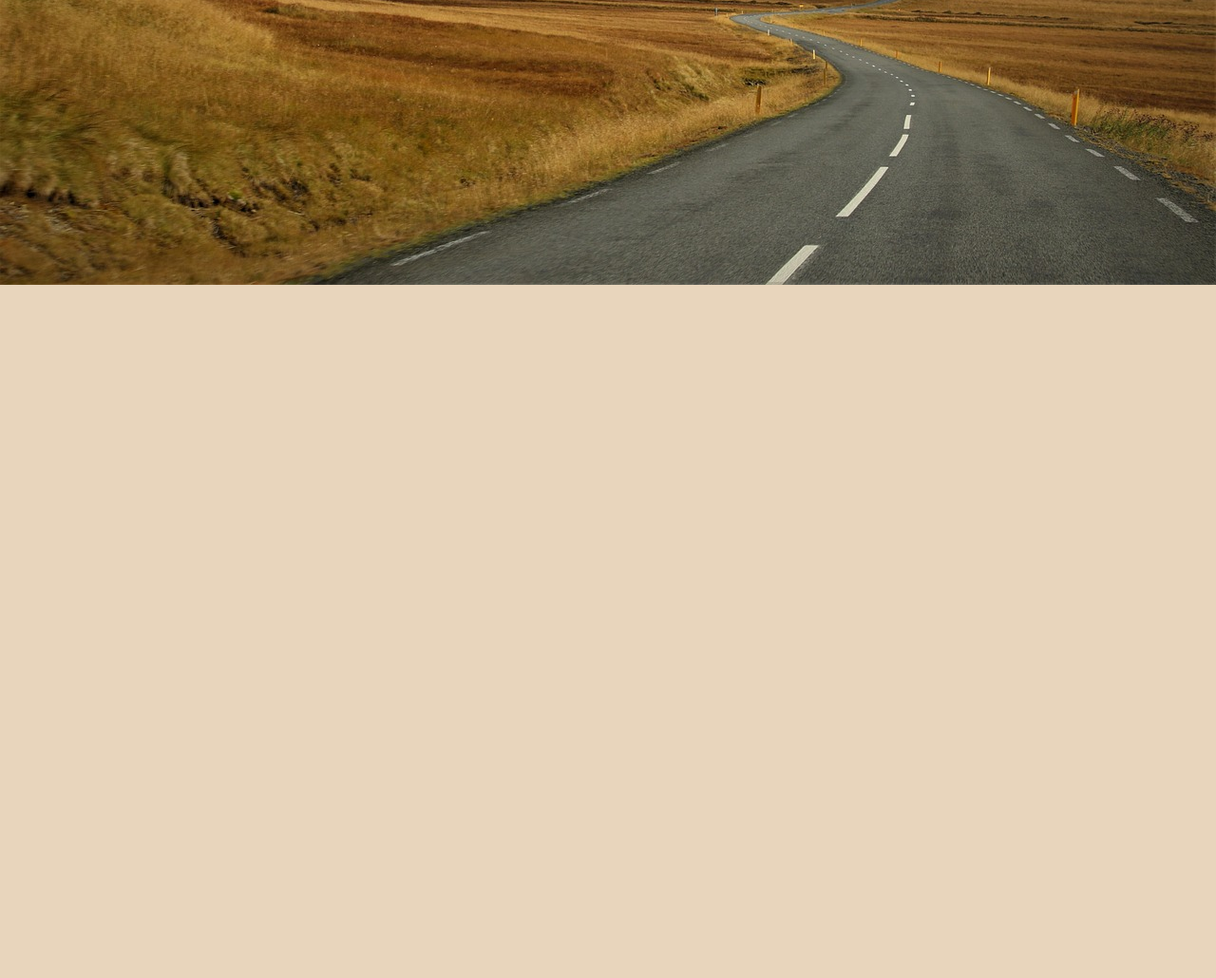
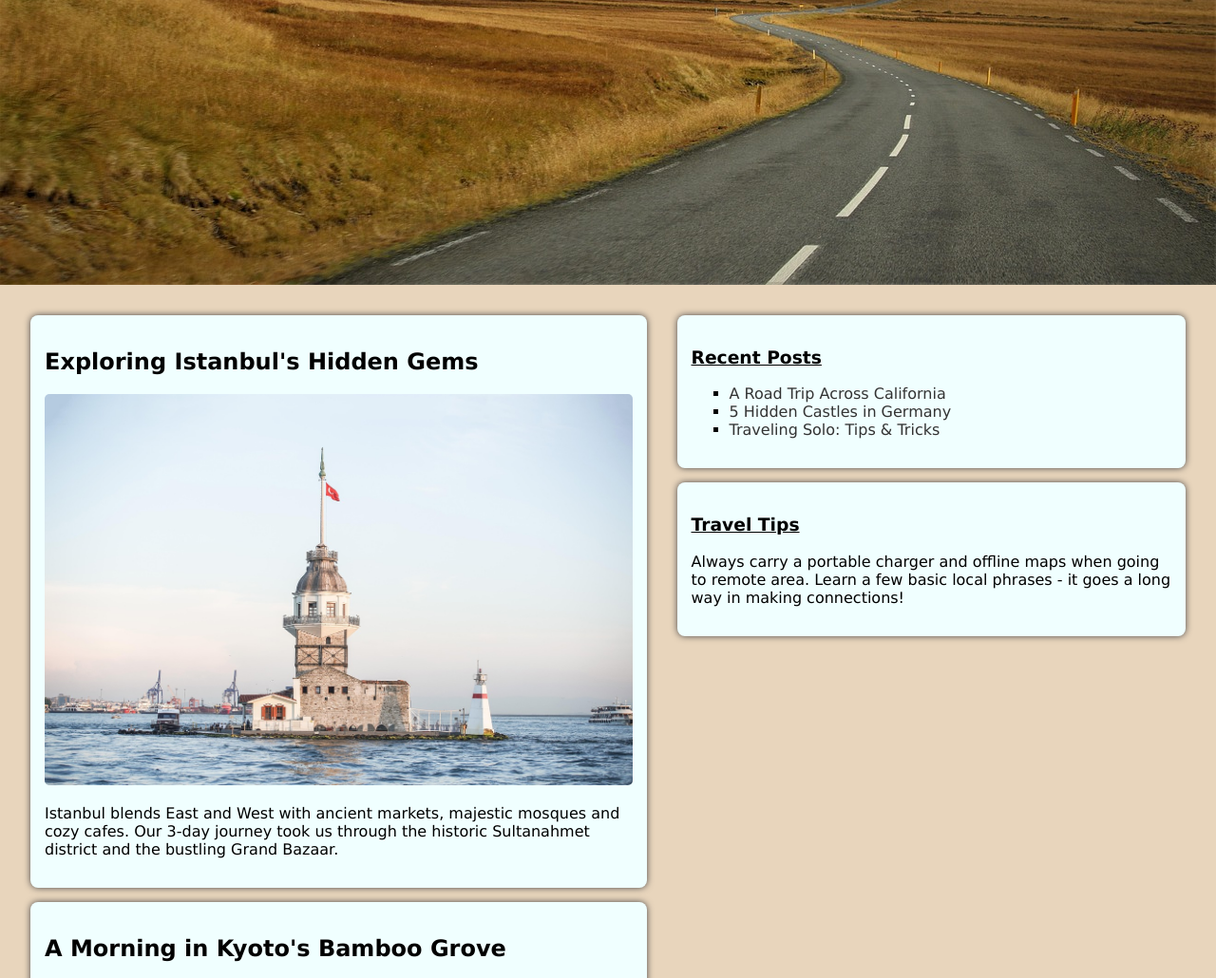
Before and after one commit to codernaa29/Codingal, a plain HTML site: page Capstone Project/index.html in a window 1280 px wide. Shown: the part 622-1652 px from the top of the page at 95% size. Before the commit the page ends 922 px from the top, so only its background shows below. Drawn offline with Linux system fonts and the light colour scheme.

Commit message:
17th commit

```diff
--- a/Capstone Project/index.html
+++ b/Capstone Project/index.html
@@ -33,6 +33,42 @@
 
         </div>
     </section>
+
+
+    <main class="container">
+        <section class="content">
+            <article>
+                <h2>Exploring Istanbul's Hidden Gems</h2>
+            <img src="istanbul.jpg" alt="Istanbul">
+            <p>Istanbul blends East and West with ancient markets, majestic mosques and cozy cafes. Our 3-day journey took us through the historic Sultanahmet district and the bustling Grand Bazaar.</p>
+            </article>
+
+            <article>
+                <h2>A Morning in Kyoto's Bamboo Grove</h2>
+                <img src="kyoto.jpg" alt="Kyoto">
+                <p>We walked through the serene Arashiyama bamboo forest at dawn. The rustling of bamboo leaves felt meditative. Don't miss the matcha tea houses nearby!</p>
+            </article>
+
+        </section>
+
+        <aside class="sidebar">
+            <section class="sidebar-widget">
+                <h3>Recent Posts</h3>
+                <ul>
+                    <li><a href="#">A Road Trip Across California</a></li>
+
+                    <li><a href="#">5 Hidden Castles in Germany</a></li>
+
+                    <li><a href="#">Traveling Solo: Tips & Tricks</a></li>
+                </ul>
+            </section>
+
+            <section class="sidebar-widget">
+                <h3>Travel Tips</h3>
+                <p>Always carry a portable charger and offline maps when going to remote area. Learn a few basic local phrases - it goes a long way in making connections!</p>
+            </section>
+        </aside>
+    </main>
     <script src="script.js"></script>
 </body>
 
--- a/Capstone Project/style.css
+++ b/Capstone Project/style.css
@@ -54,3 +54,41 @@ body {
     flex-shrink: 0;
     height: auto;
 }
+
+.container {
+    display: flex;
+    margin: 2rem;
+    gap: 2rem;
+}
+
+.content article,
+.sidebar-widget {
+    background-color: azure;
+    padding: 15px;
+    margin-bottom: 15px;
+    border-radius: 8px;
+    box-shadow: 0 0 7px rgb(70, 69, 71 );
+}
+
+.content img {
+    width: 100%;
+    border-radius: 5px;
+}
+
+.sidebar-widget ul {
+    list-style: square;
+}
+
+.sidebar-widget ul li a {
+    color: #333;
+    text-decoration: none;
+
+}
+
+.sidebar-widget ul li a:hover {
+    font-weight: bold;
+}
+
+.sidebar-widget h3 {
+    text-decoration: underline;
+}
```
Also changed, not shown: Capstone Project/istanbul.jpg (added), Capstone Project/kyoto.jpg (added).
